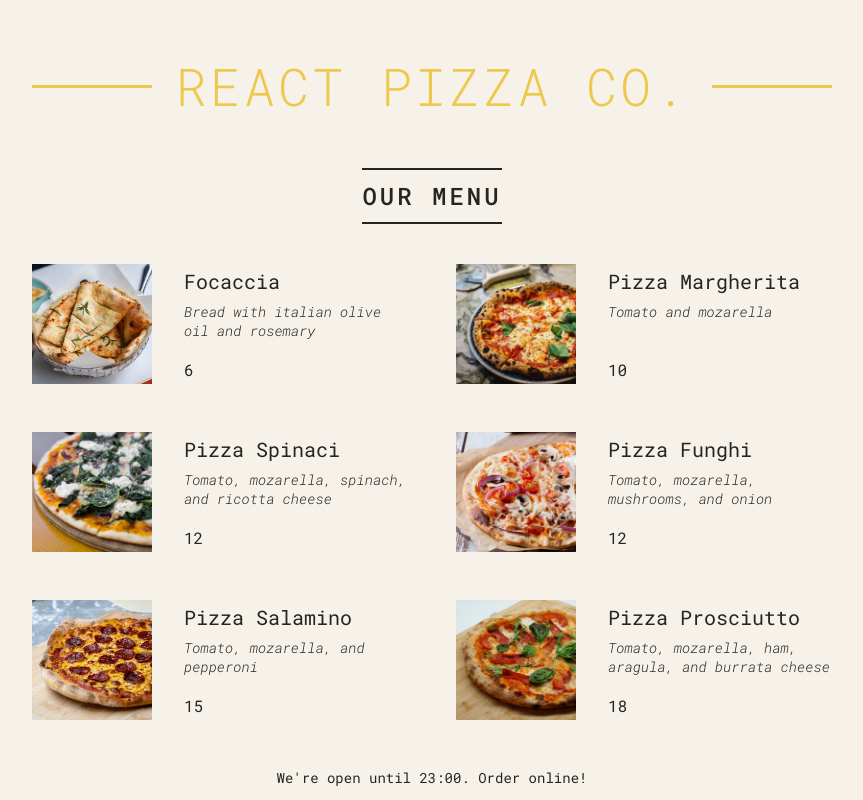
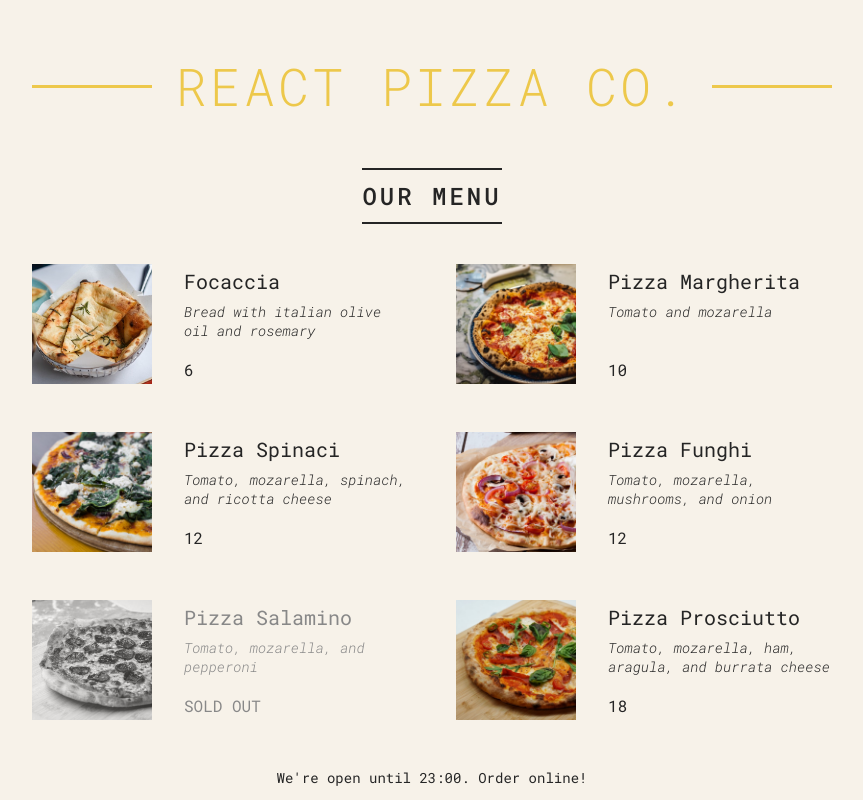
Before and after one commit to yornellas/pizza-menu-react, a React (Vite) app: page / in a window 1280 px wide. Shown: the top 800 px of the page, without its empty margins (208-1071 px from the left). Built offline with nearby package versions, Linux system fonts and the light colour scheme.

Commit message:
feat: set conditional text and class

```diff
--- a/src/shared/components/Pizza/index.jsx
+++ b/src/shared/components/Pizza/index.jsx
@@ -1,11 +1,11 @@
 function Pizza({ pizzaObject }) {
   return (
-    <div className="pizza">
+    <div className={`pizza ${pizzaObject.soldOut ? 'sold-out' : ''}`}>
       <img src={pizzaObject.photo} alt={pizzaObject.name} />
       <div>
         <h3>{pizzaObject.name}</h3>
         <p>{pizzaObject.ingredients}</p>
-        <span>{pizzaObject.price}</span>
+        <span> {pizzaObject.soldOut ? 'SOLD OUT' : pizzaObject.price}</span>
       </div>
     </div>
   )
```
